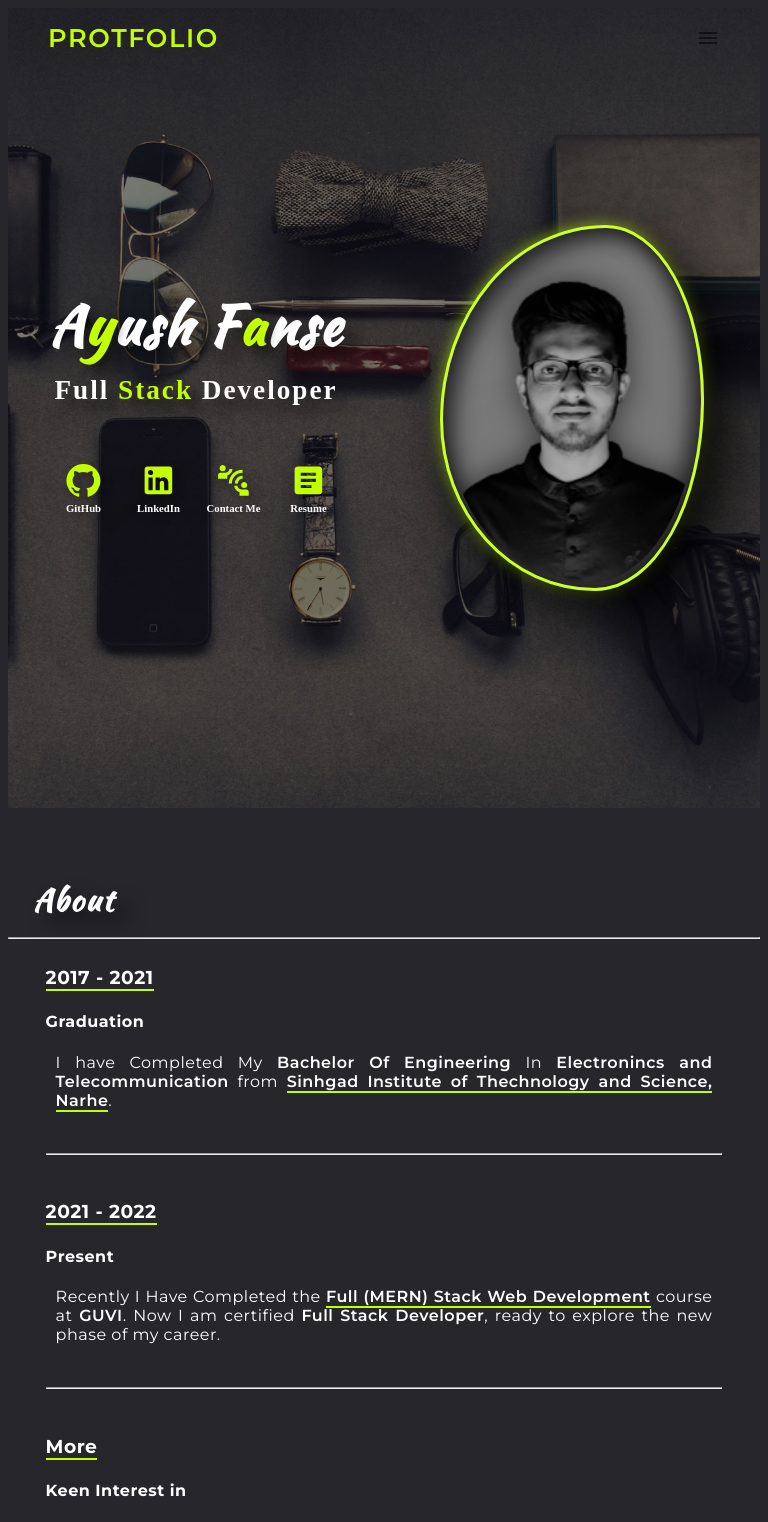
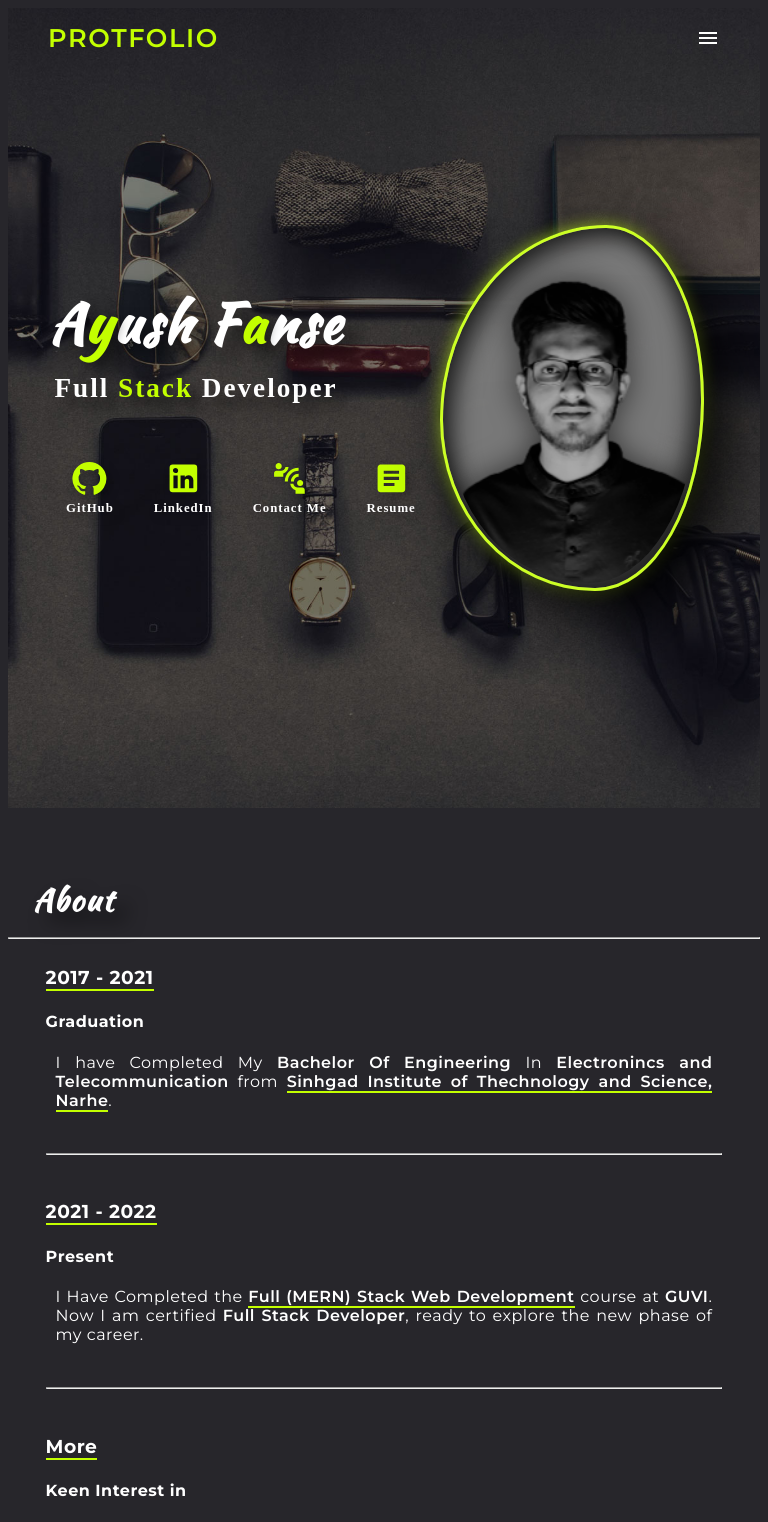
Before and after one commit to AyushFanse/Ayush_Fanse_Portfolio, a React (Create React App) app: page / in a window 768 px wide. Shown: the top 1522 px of the page. Built offline with nearby package versions, Linux system fonts and the light colour scheme; a web font is replaced by a local one.

Commit message:
Ayush_Fanse_Portfolio

```diff
--- a/public/CSS/App.css
+++ b/public/CSS/App.css
@@ -354,7 +354,8 @@
   margin: auto;
   text-transform:capitalize;
   font-family:  'Luxurious Roman', cursive;
-  color:var(--white)
+  color:var(--white);
+  letter-spacing: 0.075em;
 }
 #icons{
   color: var(--parrot);
@@ -367,6 +368,7 @@
 #FooterName{
   filter: drop-shadow(4px 4px 5px rgba(0, 0, 0, 0.3));
 }
+@media(min-width:768px){
 #footerOut ul li:hover div #icons{
   transition: all 0.7s;
   animation: icons 0.3s linear forwards;
@@ -384,7 +386,14 @@
 #footerOut ul li:hover h6{
   display:none;
 }
-
+}
+@media (max-width:768px){
+  #footerOut ul li h6{
+    font-size:0.8rem;
+    width: max-content;
+    margin: auto 20px;
+  }
+}
 /*/--------------------------* Project Of Portfolio *--------------------------/*/
 #ProjectOut{
 	margin: 0;
@@ -685,18 +694,25 @@
     justify-content: center;
     padding:25px;
   }
+  #skillIcons{
+    box-shadow: 4px 4px 15px rgba(0,0,0,0.5);
+  }
 }
 #skillName{
   color: rgb(255, 255, 255);
   font-family:'Montserrat', sans-serif;
   filter: drop-shadow(2px 2px 10px rgb(0, 0, 0));
 }
+@media (min-width: 768px){
+  #skillIcons{
+    box-shadow: 22px 22px 55px rgba(0,0,0,0.5);
+  }
+}
 #skillIcons{
   background: rgba(255,255,255,0.1);
   backdrop-filter: blur(10px);
   padding:10px;
   border-radius: 10px;
-  box-shadow: 22px 22px 55px rgba(0,0,0,0.5);
   filter: drop-shadow(2px 2px 6px rgb(0, 0, 0)) ;
 }
 
--- a/src/About.js
+++ b/src/About.js
@@ -29,7 +29,7 @@ function About() {
                                     <h3 className=" Timeline_underline timeline_Date">2021 - 2022</h3>
                                     <h4 className="subheading">Present</h4>
                                 </div>
-                                <div className="timeline_body"><p className="text-muted">Recently I Have Completed the  <span className="hightlight Timeline_underline">Full (MERN) Stack Web Development</span> course at  <span className="hightlight">GUVI</span>. Now I am certified  <span className="hightlight">Full Stack Developer</span>, ready to explore the new phase of my career.</p></div>
+                                <div className="timeline_body"><p className="text-muted">I Have Completed the  <span className="hightlight Timeline_underline">Full (MERN) Stack Web Development</span> course at  <span className="hightlight">GUVI</span>. Now I am certified  <span className="hightlight">Full Stack Developer</span>, ready to explore the new phase of my career.</p></div>
                             </div>
                         </li>
                         <br/>
--- a/src/Header.js
+++ b/src/Header.js
@@ -151,7 +151,7 @@ return (
         <Box >
           <Tooltip title="Open settings">
             <IconButton onClick={handleOpenUserMenu} sx={{ p: 0 }}>
-            <MenuIcon  sx={{ display: { xs: 'flex', md: 'none' } }}/>
+            <MenuIcon  sx={{ display: { color: "white", xs: 'flex', md: 'none' } }}/>
             </IconButton>
           </Tooltip>
           <Menu
```
